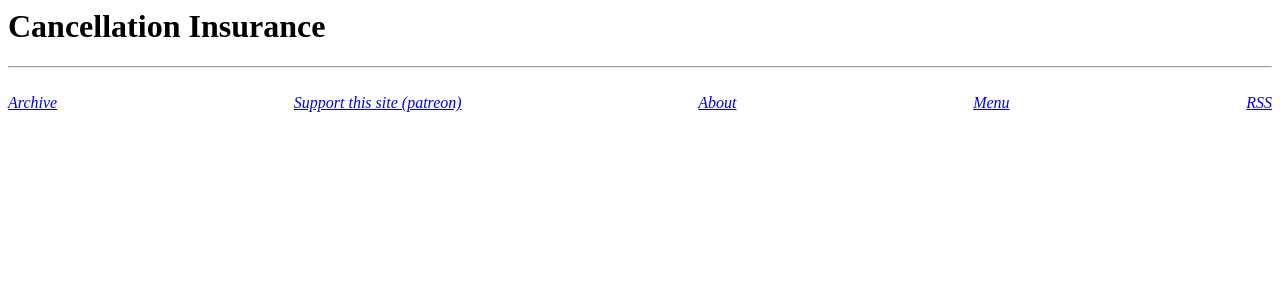
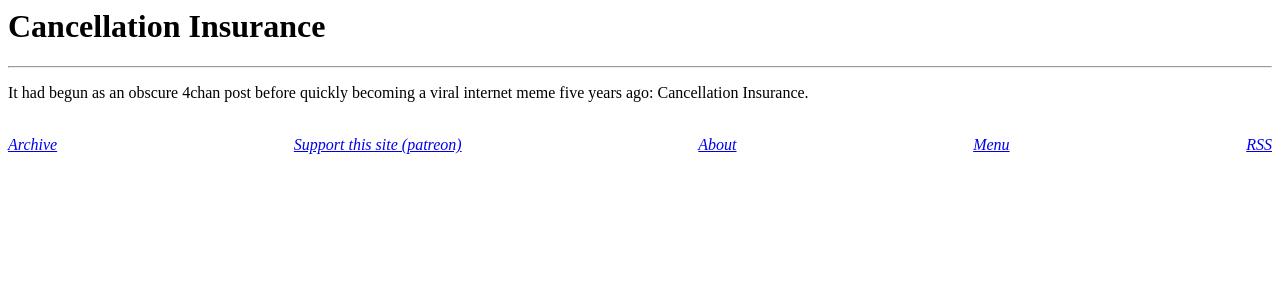
Before and after one commit to derykmakgill/website, a Jekyll site: the page built from cancel.md, in a window 1280 px wide. Shown: the top 300 px of the page. Built offline with Jekyll 4.4.1, drawn with Linux system fonts in a browser that asks for light colours.

Commit message:
Update cancel.md

```diff
--- a/cancel.md
+++ b/cancel.md
@@ -2,3 +2,5 @@
 layout: page
 title: Cancellation Insurance
 ---
+
+It had begun as an obscure 4chan post before quickly becoming a viral internet meme five years ago: Cancellation Insurance.
```
